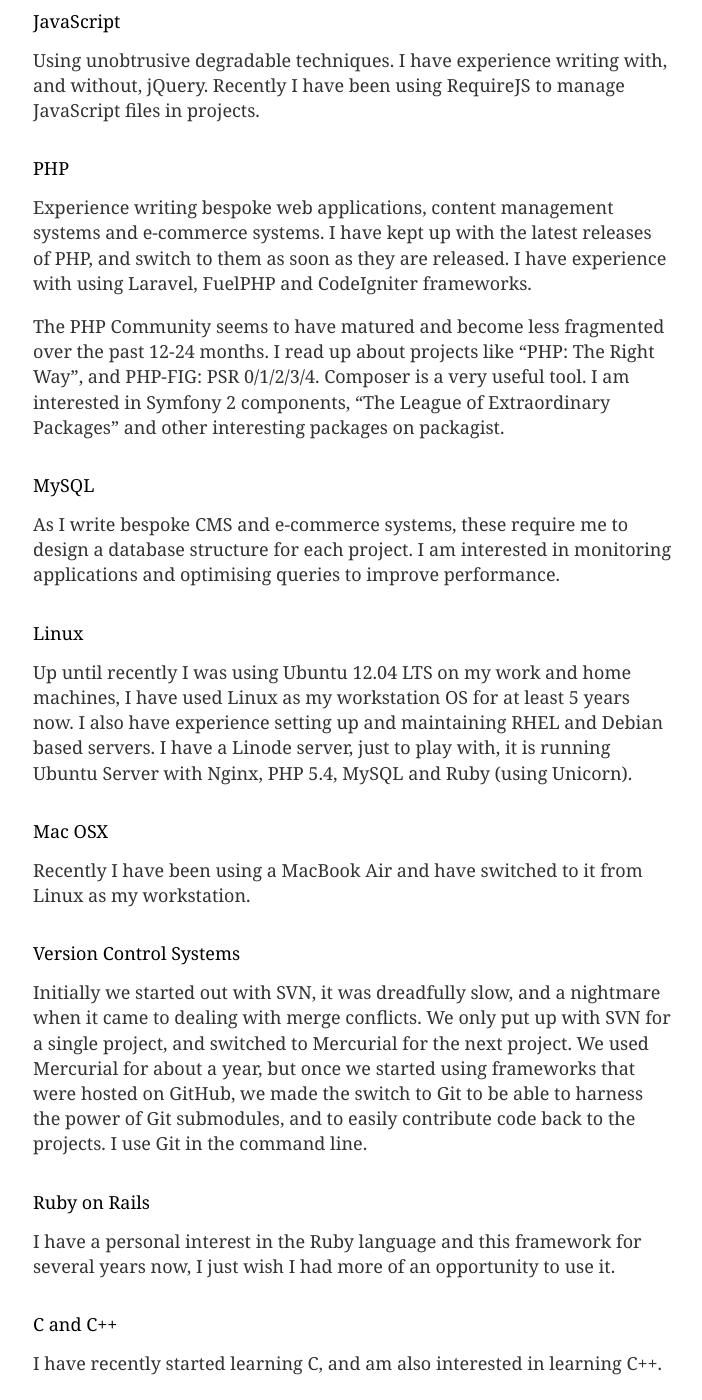
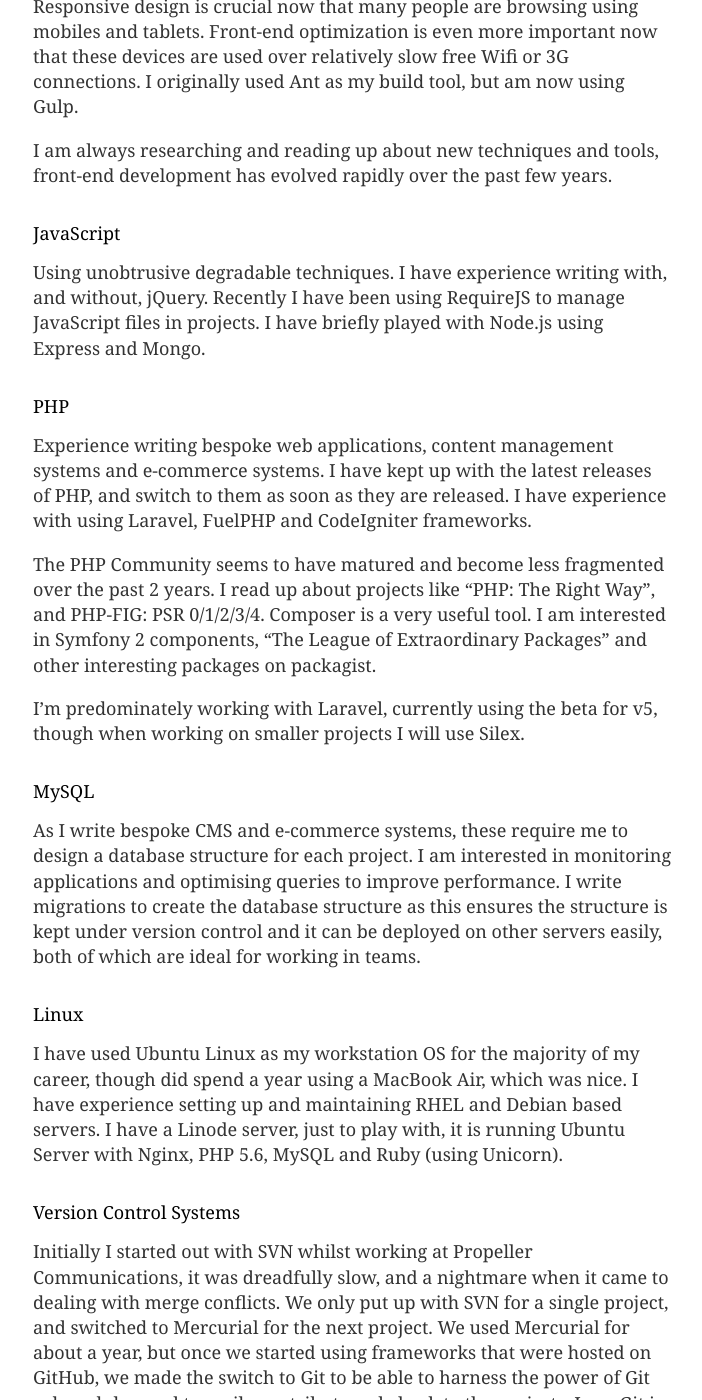
Before and after one commit to lukearmstrong/lukearmstrong.co.uk, a Jekyll site: the page built from cv/index.md, in a window 1280 px wide and 1400 px high, scrolled down 677 px. Shown: the whole window, without its empty margins (287-989 px from the left). Built offline with Jekyll 4.4.1, drawn with Linux system fonts in a browser that asks for light colours; Markdown is read by kramdown in place of the engine named in the settings; some of the changed text lies outside the part shown.

Commit message:
update cv

```diff
--- a/_layouts/default.html
+++ b/_layouts/default.html
@@ -31,12 +31,6 @@
 			{{ content }}
 		</main>
 
-		<ul class="site-footer">
-			<li><a href="https://github.com/lukearmstrong">GitHub</a></li>
-			<li><a href="https://www.linkedin.com/pub/luke-armstrong/59/a01/557">LinkedIn</a></li>
-			<li><a href="https://twitter.com/6c61" title="@6c61">Twitter</a></li>
-		</ul>
-
 		<script>
 			var _gaq = _gaq || [];
 			_gaq.push(['_setAccount', 'UA-26558463-1']);
--- a/cv/index.md
+++ b/cv/index.md
@@ -15,37 +15,32 @@
 
 ## Skills & Expertise
 
-### HTML5 & CSS3
-Hand coded and validated to W3C standards. Tested on several browsers across many platforms. Using polyfills, or degrading gracefully, on browsers that do not support certain features. I am currently learning about responsive web design techniques.
+### Front-end Development
+Hand-coded HTML5 and CSS3 and validated to W3C standards. Tested on several browsers across many platforms and devices. Using polyfills, or degrading gracefully, on browsers that do not support certain features. I have experience with Less and Sass pre-processors.
+
+Responsive design is crucial now that many people are browsing using mobiles and tablets. Front-end optimization is even more important now that these devices are used over relatively slow free Wifi or 3G connections. I originally used Ant as my build tool, but am now using Gulp.
+
+I am always researching and reading up about new techniques and tools, front-end development has evolved rapidly over the past few years.
 
 ### JavaScript
-Using unobtrusive degradable techniques. I have experience writing with, and without, jQuery. Recently I have been using RequireJS to manage JavaScript files in projects.
+Using unobtrusive degradable techniques. I have experience writing with, and without, jQuery. Recently I have been using RequireJS to manage JavaScript files in projects. I have briefly played with Node.js using Express and Mongo.
+
 
 ### PHP
 Experience writing bespoke web applications, content management systems and e-commerce systems. I have kept up with the latest releases of PHP, and switch to them as soon as they are released. I have experience with using Laravel, FuelPHP and CodeIgniter frameworks.
 
-The PHP Community seems to have matured and become less fragmented over the past 12-24 months. I read up about projects like "PHP: The Right Way", and PHP-FIG: PSR 0/1/2/3/4. Composer is a very useful tool. I am interested in Symfony 2 components, "The League of Extraordinary Packages" and other interesting packages on packagist.
+The PHP Community seems to have matured and become less fragmented over the past 2 years. I read up about projects like "PHP: The Right Way", and PHP-FIG: PSR 0/1/2/3/4. Composer is a very useful tool. I am interested in Symfony 2 components, "The League of Extraordinary Packages" and other interesting packages on packagist.
+
+I'm predominately working with Laravel, currently using the beta for v5, though when working on smaller projects I will use Silex.
 
 ### MySQL
-As I write bespoke CMS and e-commerce systems, these require me to design a database structure for each project. I am interested in monitoring applications and optimising queries to improve performance.
+As I write bespoke CMS and e-commerce systems, these require me to design a database structure for each project. I am interested in monitoring applications and optimising queries to improve performance. I write migrations to create the database structure as this ensures the structure is kept under version control and it can be deployed on other servers easily, both of which are ideal for working in teams.
 
 ### Linux
-Up until recently I was using Ubuntu 12.04 LTS on my work and home machines, I have used Linux as my workstation OS for at least 5 years now. I also have experience setting up and maintaining RHEL and Debian based servers. I have a Linode server, just to play with, it is running Ubuntu Server with Nginx, PHP 5.4, MySQL and Ruby (using Unicorn).
-
-### Mac OSX
-Recently I have been using a MacBook Air and have switched to it from Linux as my workstation.
+I have used Ubuntu Linux as my workstation OS for the majority of my career, though did spend a year using a MacBook Air, which was nice. I have experience setting up and maintaining RHEL and Debian based servers. I have a Linode server, just to play with, it is running Ubuntu Server with Nginx, PHP 5.6, MySQL and Ruby (using Unicorn).
 
 ### Version Control Systems
-Initially we started out with SVN, it was dreadfully slow, and a nightmare when it came to dealing with merge conflicts. We only put up with SVN for a single project, and switched to Mercurial for the next project. We used Mercurial for about a year, but once we started using frameworks that were hosted on GitHub, we made the switch to Git to be able to harness the power of Git submodules, and to easily contribute code back to the projects. I use Git in the command line.
-
-### Ruby on Rails
-I have a personal interest in the Ruby language and this framework for several years now, I just wish I had more of an opportunity to use it.
-
-### C and C++
-I have recently started learning C, and am also interested in learning C++.
-
-### ASP.NET 2.0
-I have previous experience of working with ASP.NET, when I was freelancing I built bespoke CMS and e-commerce systems using C# for Windows server platforms.
+Initially I started out with SVN whilst working at Propeller Communications, it was dreadfully slow, and a nightmare when it came to dealing with merge conflicts. We only put up with SVN for a single project, and switched to Mercurial for the next project. We used Mercurial for about a year, but once we started using frameworks that were hosted on GitHub, we made the switch to Git to be able to harness the power of Git submodules, and to easily contribute code back to the projects. I use Git in the command line.
 
 ---
 
@@ -54,6 +49,25 @@
 
 ### Web Developer at [Intelligent Golf](http://www.intelligentgolf.co.uk/)
 **08/2014 – 11/2014**
+
+The intelligentgolf software is a web-based system, written in PHP, hosted on Amazon AWS.
+
+Utilizing multiple (>20) EC2 Instances. Roughly 10 were permanent EC2 instances, running various services such as DNS (BIND Master and Slave), FTP, E-Mail (POP3/IMAP/SMTP/Webmail), Cron Jobs, Development Server, etc. The other EC2 instances servers are disposable web servers that were automatically provisioned and added to the ELB (elastic load balancer) scaling up to meet demand. When the traffic/usage reduced, instances were automatically removed from the ELB and terminated.
+
+We also used various other AWS services:
+- Amazon RDS; 2 MySQL instances setup with replication (master / slave)
+- Amazon S3; to store all client specific content that wasn't committed to our git repository.
+- Amazon ElastiCache; to store session data and cache content from S3.
+
+I learnt an awful lot about building new servers, maintaining existing servers, and administering the various AWS services we were using. Whilst I was employed as a web developer, the operations side of the role was just as important, I found it very interesting.
+
+The other side to my role was maintaining the intelligentgolf software, the code-base is predominately written in PHP and has been evolving over the past 8 years with the input from roughly 6 developers, all working at different times.
+
+This resulted in over 500,000 lines of procedural PHP code with no documentation, no tests no comments, no consistency, mixtures of PHP/HTML/CSS/JS in the same file, no classes, functions using global variables, error reporting disabled, >8000 line files...
+
+Depending on the client's requirements, it was integrated with various other competitors software, most of which did not have an API, so using an ODBC connection to a Microsoft Access database running on a Windows POS (Point of Sale) Till System was fun to debug.
+
+I was the only full-time developer, and after 3 months I burn't myself out and resigned due to stress.
 
 
 ### Web Developer at [RMP Enterprise](http://rmpenterprise.co.uk/)
--- a/index.html
+++ b/index.html
@@ -17,3 +17,9 @@
 		<hr />
 	{% endfor %}
 </div>
+
+<ul class="site-footer">
+	<li><a href="https://github.com/lukearmstrong">GitHub</a></li>
+	<li><a href="https://www.linkedin.com/pub/luke-armstrong/59/a01/557">LinkedIn</a></li>
+	<li><a href="https://twitter.com/6c61" title="@6c61">Twitter</a></li>
+</ul>
```
Also changed, not shown: other parts of cv/index.md (+4 -2 lines).
